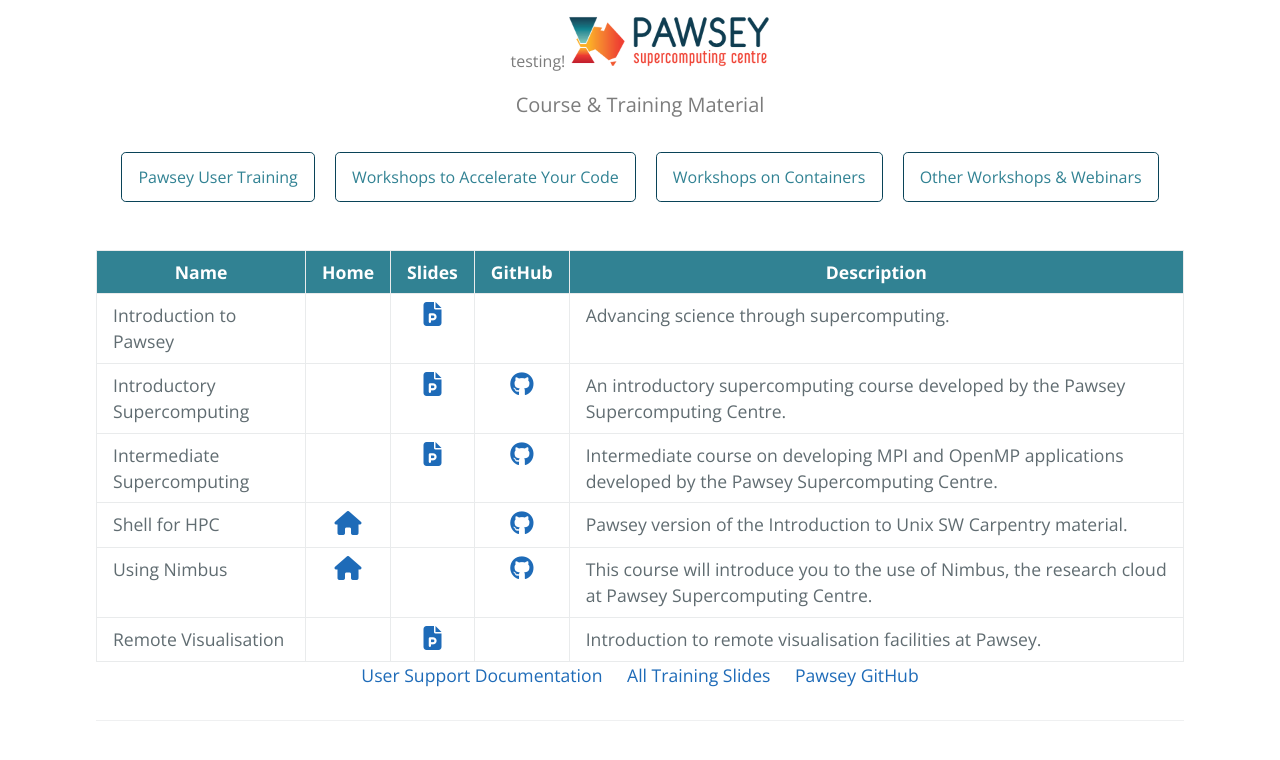
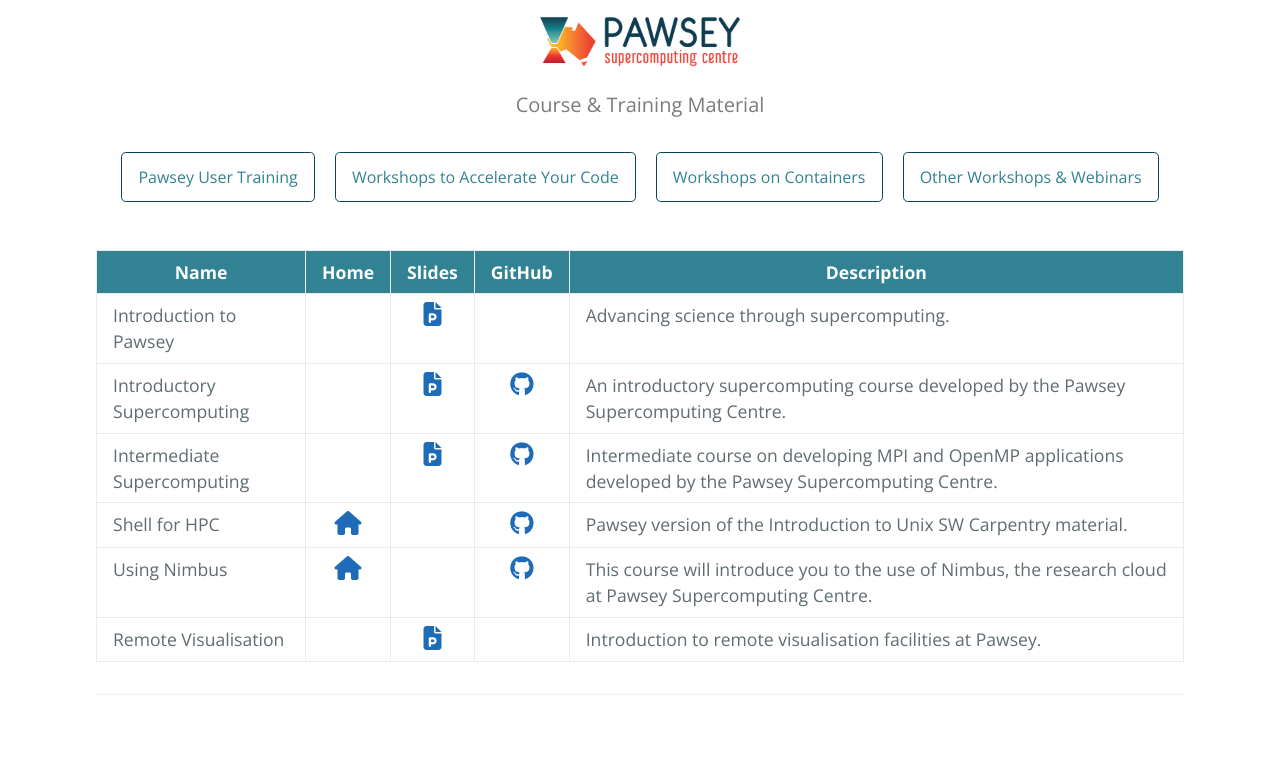
Before and after one commit to ratkinson0405/ratkinson0405.github.io, a Jekyll site: the page built from index.md, in a window 1280 px wide. Shown: the top 760 px of the page. Built offline with Jekyll 4.4.1, drawn with Linux system fonts in a browser that asks for light colours; nearby versions of some CDN libraries; our own code applies the rules of GitHub Pages for plain Markdown files; the repository's description, which GitHub fills in, is left out.

Commit message:
Update default.html

```diff
--- a/_layouts/default.html
+++ b/_layouts/default.html
@@ -12,7 +12,6 @@
   </head>
   <body>
     <section class="page-header">
-      testing!
       <a class="site-title" href="http://pawsey.org.au"><img width="200" src="{{ '/' | absolute_url }}assets/img/logo.png"></a>
       <h2 class="project-tagline">Course & Training Material</h2>
       {% for item in site.data.pages.pages %}
@@ -62,11 +61,6 @@
           </tbody>
         </table>
       </div>
-      <div style="text-align: center;">
-        {% for externalLink in site.data.externalLinks.links %}
-          <a href="{{ externalLink.url }}" style="padding: 10px;">{{ externalLink.title }}</a>
-        {% endfor %}
-      </div>
       <footer class="site-footer">
         <span class="site-footer-credits"></span><br/>
       </footer>
```
